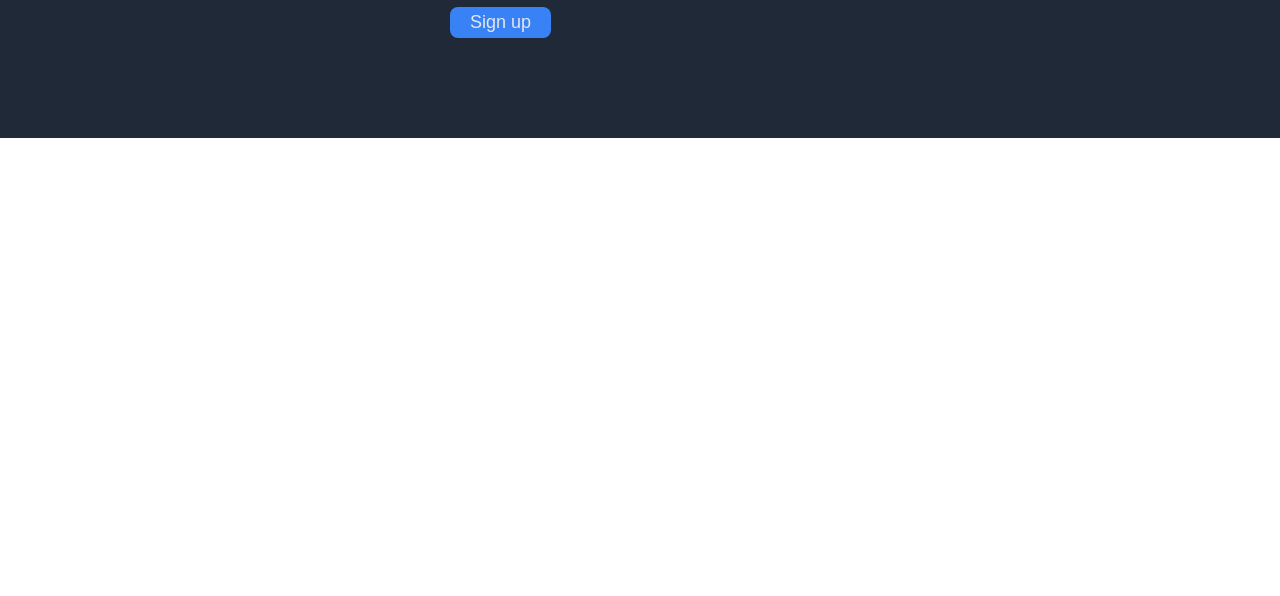
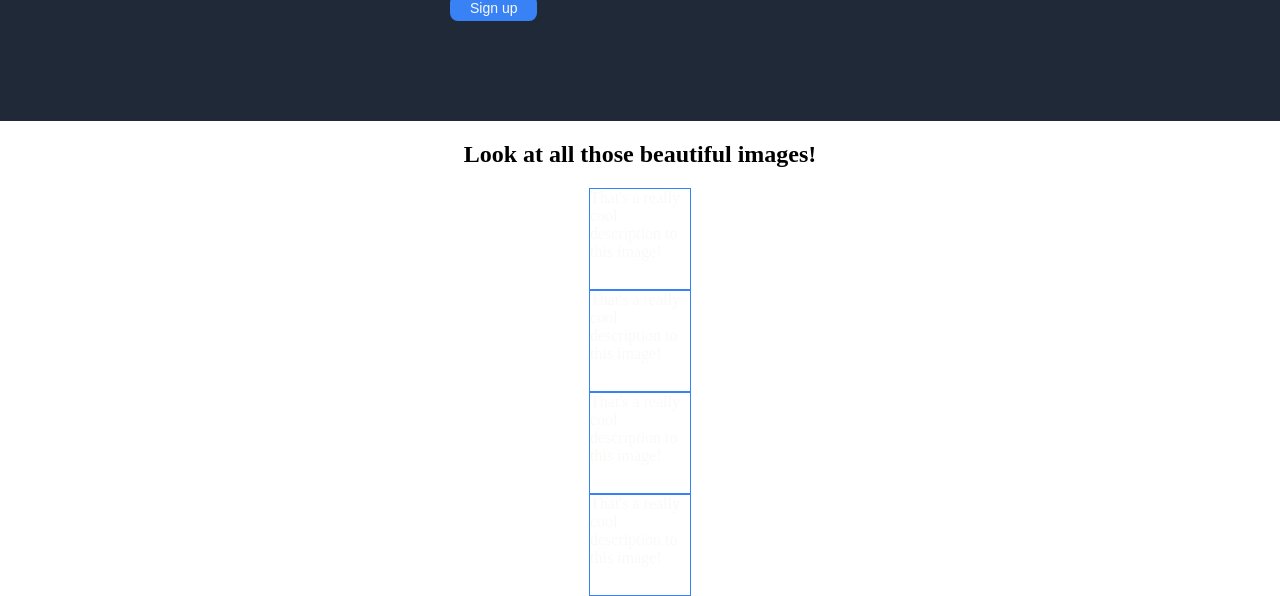
Before and after one commit to ClaytonLino1/odin-landing-page, a plain HTML site: page index.html in a window 1280 px wide. Shown: the part 369-965 px from the top of the page. Before the commit the page ends 800 px from the top, so only its background shows below. Drawn offline with Linux system fonts and the light colour scheme.

Commit message:
Add content section html and style

```diff
--- a/index.html
+++ b/index.html
@@ -23,7 +23,8 @@
         <div class="container">
             <div class="main-text">
                 <h1>I'm just learning all that!</h1>
-                <p>How much time should I spent to learn how to actually create a freaking good site? We shall see soon!</p>
+                <p>How much time should I spent to learn how to actually create a freaking good site? We shall see soon!
+                </p>
                 <button>Sign up</button>
             </div>
             <div class="img">
@@ -31,6 +32,38 @@
             </div>
         </div>
     </div>
+
+    <div class="content">
+        <div class="content-description">
+            <h2>
+                Look at all those beautiful images!
+            </h2>
+        </div>
+        <div class="cards">
+            <div class="card">
+                <div>
+                </div>
+                <p>
+                    That's a really cool description to this image!
+                </p>
+            </div>
+            <div class="card">
+                <p>
+                    That's a really cool description to this image!
+                </p>
+            </div>
+            <div class="card">
+                <p>
+                    That's a really cool description to this image!
+                </p>
+            </div>
+            <div class="card">
+                <p>
+                    That's a really cool description to this image!
+                </p>
+            </div>
+        </div>
+    </div>
 </body>
 
 </html>
--- a/style.css
+++ b/style.css
@@ -16,8 +16,8 @@ ul {
 
 a, p, button {
     text-decoration: none;
-    font-size: 18px;
-    color: #e5e7eb;
+    font-size: 16px;
+    color: #F9FAF8;
 }
 
 header {
@@ -31,12 +31,15 @@ header {
     color: #f9faf8;
 }
 
+.card-text {
+    color: #1F2937;
+}
+
 .hero {
      background-color: #1F2937;
      padding: 15px 450px 100px 450px;
      display: flex;
      flex-direction: column;
-
 }
 
 .container {
@@ -61,6 +64,7 @@ button {
     text-decoration: none;
     border: none;
     background-color: #3882F6;
+    font-size: 14px;
 }
 
 h1 {
@@ -82,3 +86,15 @@ p {
     justify-content: center;
     align-items: center;
 }
+
+.content {
+    display: flex;
+    flex-direction: column;
+    align-items: center;
+}
+
+.card {
+    border: 1px solid #3882F6;
+    width: 100px;
+    height: 100px;
+}
```
